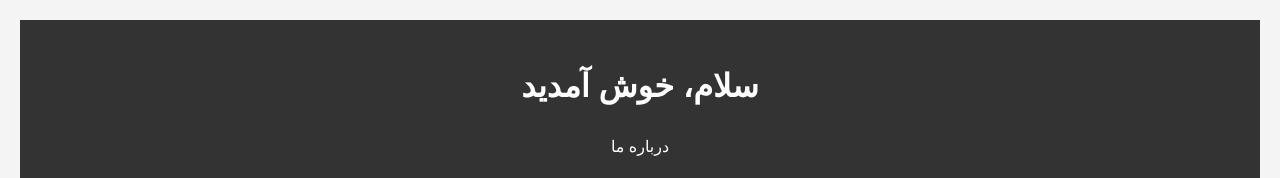
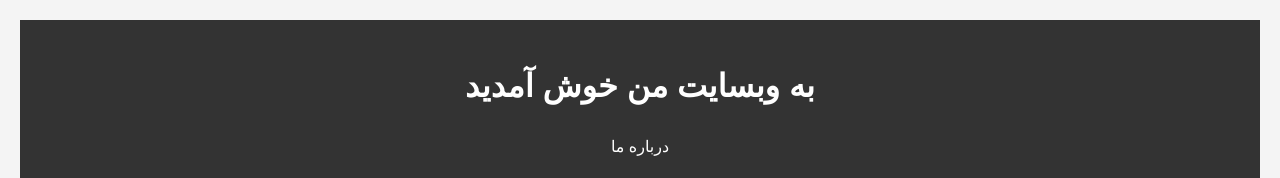
Before and after one commit to Yalda-Shams1991/My-website, a plain HTML site: page index.html in a window 1280 px wide. Shown: the top 178 px of the page. Drawn offline with Linux system fonts and the light colour scheme.

Commit message:
Update index.html

```diff
--- a/index.html
+++ b/index.html
@@ -6,9 +6,9 @@
 </head>
 <body>
     <header>
-        <h1>سلام، خوش آمدید </h1>
+        <h1>به وبسایت من خوش آمدید</h1>
         <nav>
-          <a href="about.html">درباره ما</a>
+            <a href="about.html">درباره ما</a>
         </nav>
     </header>
     <main>
```
